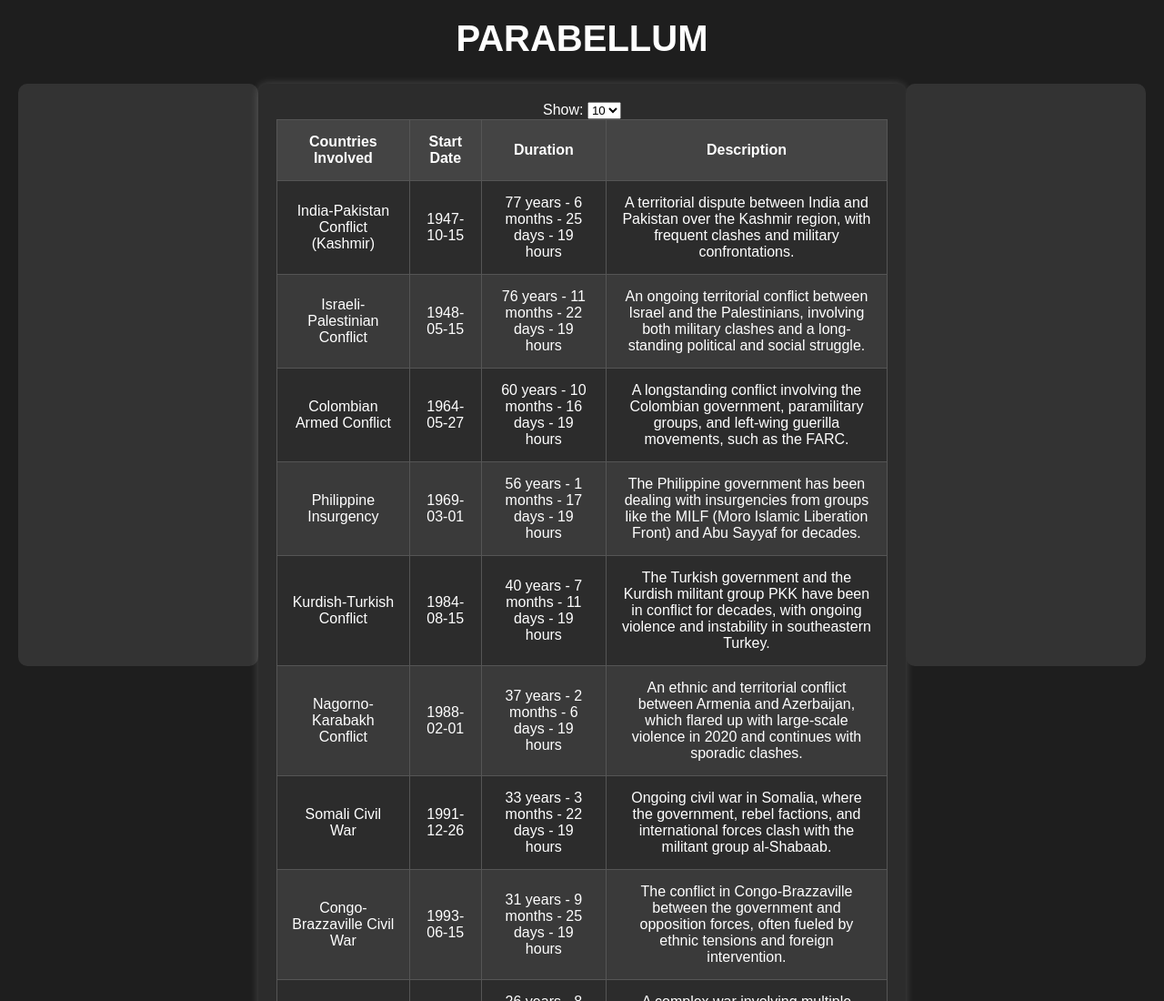
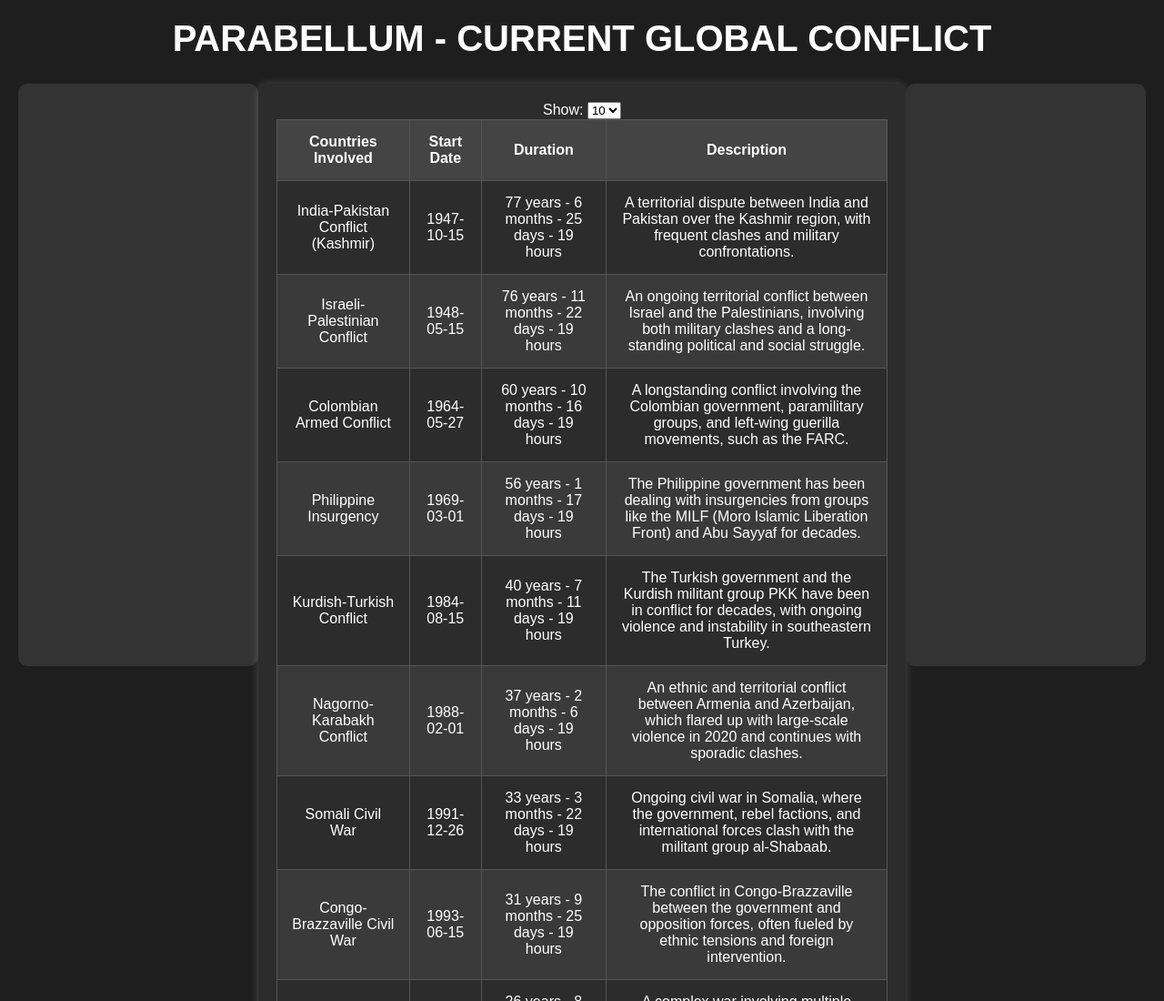
Before and after one commit to AntonioBho/Parabellum_Global_Conflict, a plain HTML site: page index.html in a window 1280 px wide. Shown: the top 1100 px of the page at 91% size. Drawn offline with Linux system fonts and the light colour scheme.

Commit message:
Update index.html

```diff
--- a/index.html
+++ b/index.html
@@ -168,7 +168,7 @@
     </script>
 </head>
 <body>
-    <h1>Parabellum</h1>
+    <h1>Parabellum - Current Global Conflict</h1>
     <div class="container">
         <div class="ads">
             <script async src="https://pagead2.googlesyndication.com/pagead/js/adsbygoogle.js?client=ca-pub-8712964960463408" crossorigin="anonymous"></script>
```
